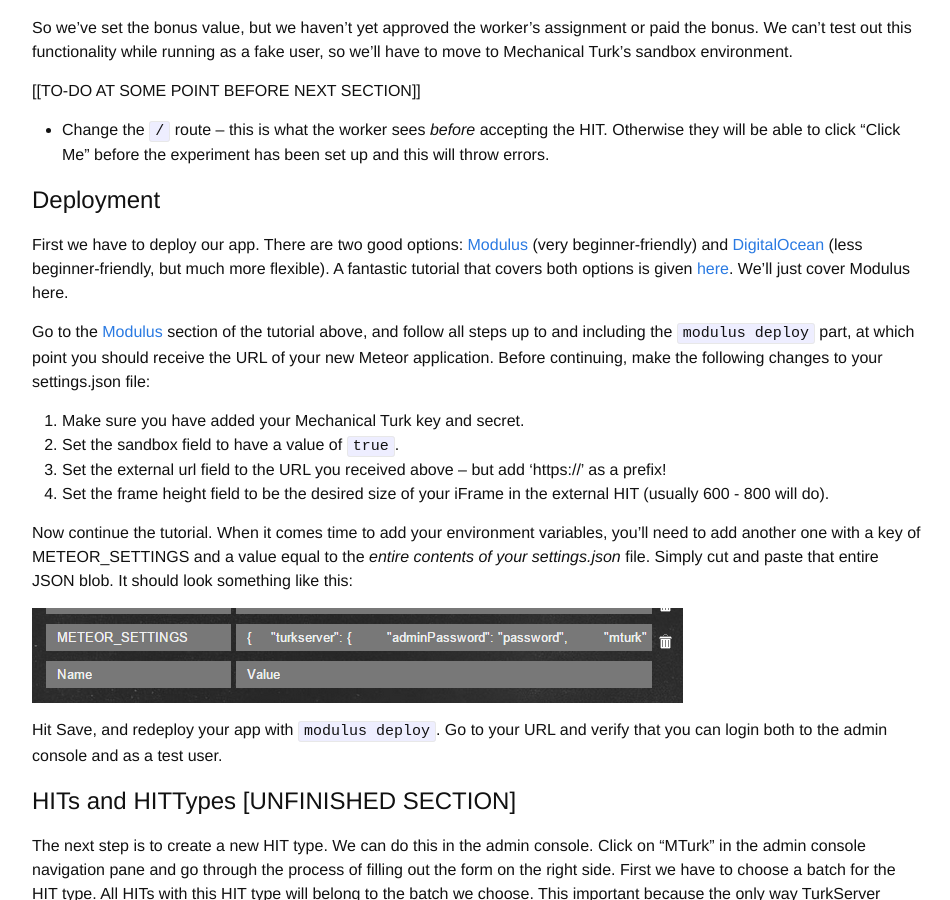
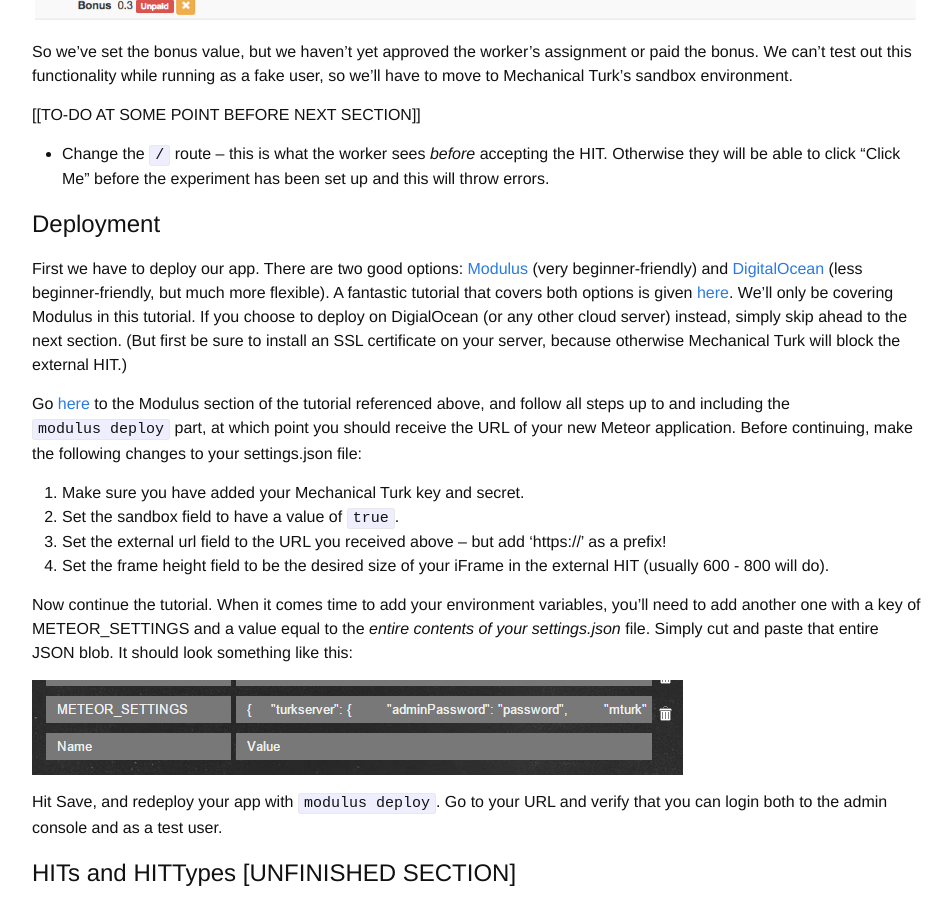
Before and after one commit to TurkServer/docs, a Jekyll site: the page built from index.md, in a window 1280 px wide and 900 px high, scrolled down 15503 px. Shown: the whole window, without its empty margins (163-1113 px from the left). Built offline with Jekyll 4.4.1, drawn with Linux system fonts in a browser that asks for light colours; Markdown is read by kramdown in place of the engine named in the settings; some of the changed text lies outside the part shown.

Commit message:
small misc changes

```diff
--- a/index.md
+++ b/index.md
@@ -10,7 +10,7 @@
 
 2. **Knows the basics of the JavaScript app platform [Meteor](https://www.meteor.com/).** If you have never used Meteor before, that's fine -- it's quite easy to learn. Before continuing with this tutorial, [install](https://www.meteor.com/install) Meteor and then complete the [to-do app tutorial](https://www.meteor.com/tutorials/blaze/creating-an-app).
 
-All the code for the project that you will build during the tutorial can be found [here](https://github.com/ldworkin/turkserver-tutorial).
+All the code for the project that you will build during the tutorial can be found [here](https://github.com/ldworkin/turkserver-tutorial). If you have questions, comments, or suggestions, please add a Github issue to that repo.
 
 ## The Basics
 
@@ -455,9 +455,9 @@
 
 ## Deployment
 
-First we have to deploy our app. There are two good options: [Modulus](https://modulus.io/) (very beginner-friendly) and [DigitalOcean](https://modulus.io/) (less beginner-friendly, but much more flexible). A fantastic tutorial that covers both options is given [here](http://meteortips.com/deployment-tutorial/). We'll just cover Modulus here.
+First we have to deploy our app. There are two good options: [Modulus](https://modulus.io/) (very beginner-friendly) and [DigitalOcean](https://modulus.io/) (less beginner-friendly, but much more flexible). A fantastic tutorial that covers both options is given [here](http://meteortips.com/deployment-tutorial/). We'll only be covering Modulus in this tutorial. If you choose to deploy on DigialOcean (or any other cloud server) instead, simply skip ahead to the next section. (But first be sure to install an SSL certificate on your server, because otherwise Mechanical Turk will block the external HIT.)
 
-Go to the [Modulus](http://meteortips.com/deployment-tutorial/modulus/) section of the tutorial above, and follow all steps up to and including the `modulus deploy` part, at which point you should receive the URL of your new Meteor application. Before continuing, make the following changes to your settings.json file:
+Go [here](http://meteortips.com/deployment-tutorial/modulus/) to the Modulus section of the tutorial referenced above, and follow all steps up to and including the `modulus deploy` part, at which point you should receive the URL of your new Meteor application. Before continuing, make the following changes to your settings.json file:
 
 1. Make sure you have added your Mechanical Turk key and secret.
 2. Set the sandbox field to have a value of `true`.
```
